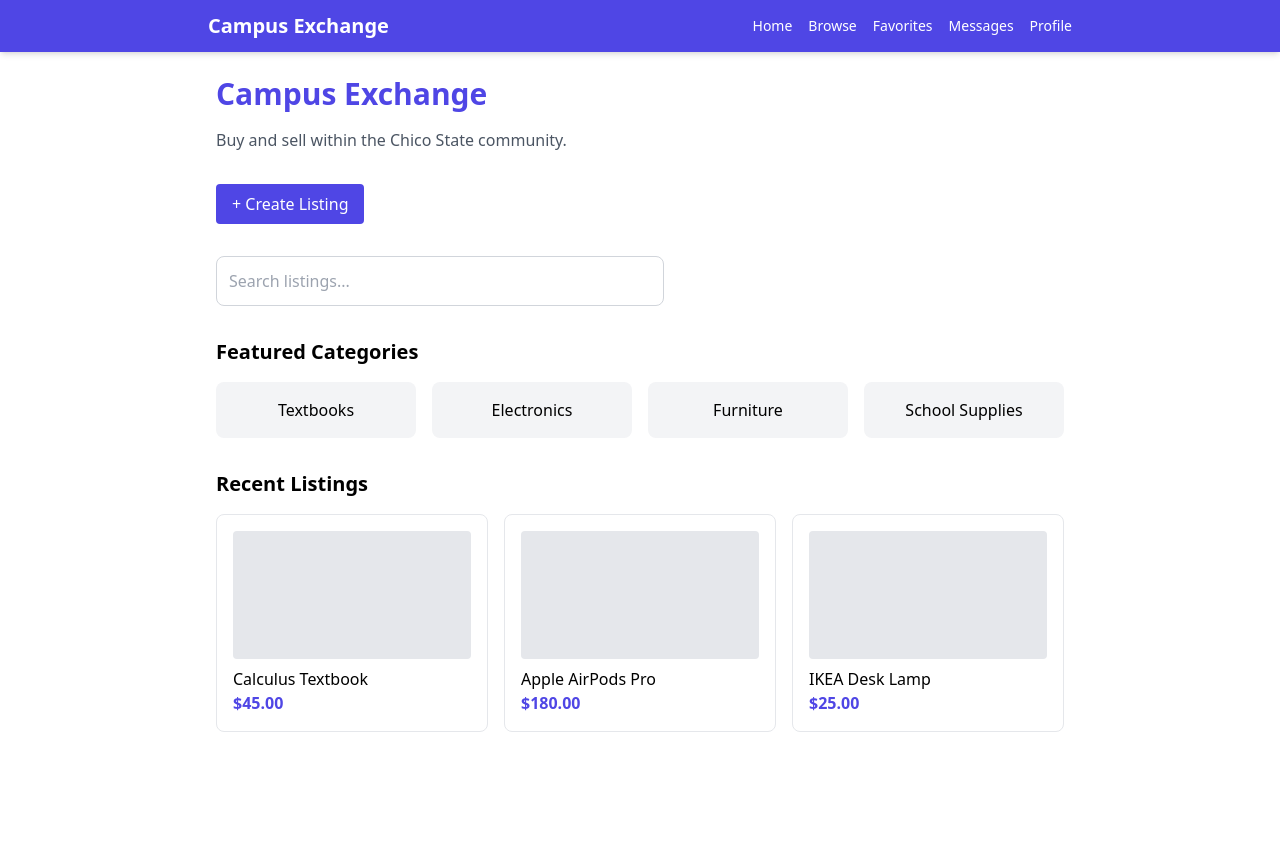
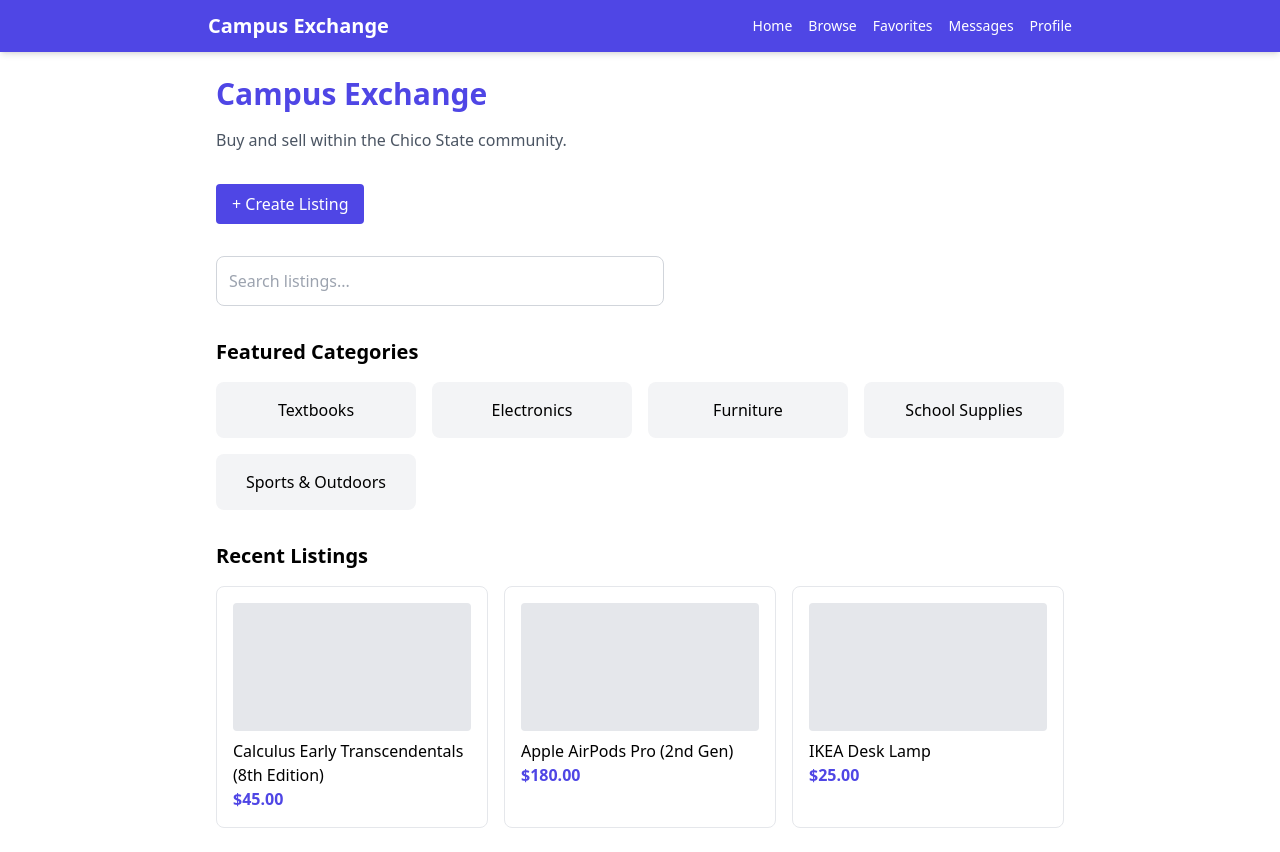
Before and after one commit to joey564-wq/prototype1, a React (Vite) app in the folder client/: page / in a window 1280 px wide. Before the commit the page ends 800 px from the top, so only its background shows below. Built offline with nearby package versions, Linux system fonts and the light colour scheme.

Commit message:
fix: connect HomePage to mock data
- Use mock categories for featured categories
- Use mock listings for recent listings
- Ensure consistency with other pages

```diff
--- a/client/src/pages/HomePage.jsx
+++ b/client/src/pages/HomePage.jsx
@@ -1,7 +1,11 @@
 import Navbar from '../components/Navbar.jsx';
 import { Link } from 'react-router-dom';
+import { listings, categories } from '../lib/mockData.js';
 
 export default function HomePage() {
+  // Show first 3 listings as "recent"
+  const recentListings = listings.slice(0, 3);
+
   return (
     <div>
       <Navbar />
@@ -23,29 +27,20 @@ export default function HomePage() {
 
         <h2 className="text-xl font-semibold mb-4">Featured Categories</h2>
         <div className="grid grid-cols-2 md:grid-cols-4 gap-4 mb-8">
-          <Link to="/listings" className="p-4 bg-gray-100 rounded-lg text-center hover:bg-gray-200">Textbooks</Link>
-          <Link to="/listings" className="p-4 bg-gray-100 rounded-lg text-center hover:bg-gray-200">Electronics</Link>
-          <Link to="/listings" className="p-4 bg-gray-100 rounded-lg text-center hover:bg-gray-200">Furniture</Link>
-          <Link to="/listings" className="p-4 bg-gray-100 rounded-lg text-center hover:bg-gray-200">School Supplies</Link>
+          {categories.map(cat => (
+            <Link key={cat.id} to="/listings" className="p-4 bg-gray-100 rounded-lg text-center hover:bg-gray-200">{cat.name}</Link>
+          ))}
         </div>
 
         <h2 className="text-xl font-semibold mb-4">Recent Listings</h2>
         <div className="grid grid-cols-1 md:grid-cols-3 gap-4">
-          <Link to="/listings/1" className="border rounded-lg p-4 hover:shadow-lg transition">
-            <div className="h-32 bg-gray-200 rounded mb-2"></div>
-            <h3 className="font-medium">Calculus Textbook</h3>
-            <p className="text-brand-600 font-bold">$45.00</p>
-          </Link>
-          <Link to="/listings/2" className="border rounded-lg p-4 hover:shadow-lg transition">
-            <div className="h-32 bg-gray-200 rounded mb-2"></div>
-            <h3 className="font-medium">Apple AirPods Pro</h3>
-            <p className="text-brand-600 font-bold">$180.00</p>
-          </Link>
-          <Link to="/listings/3" className="border rounded-lg p-4 hover:shadow-lg transition">
-            <div className="h-32 bg-gray-200 rounded mb-2"></div>
-            <h3 className="font-medium">IKEA Desk Lamp</h3>
-            <p className="text-brand-600 font-bold">$25.00</p>
-          </Link>
+          {recentListings.map(listing => (
+            <Link key={listing.id} to={`/listings/${listing.id}`} className="border rounded-lg p-4 hover:shadow-lg transition">
+              <div className="h-32 bg-gray-200 rounded mb-2"></div>
+              <h3 className="font-medium">{listing.title}</h3>
+              <p className="text-brand-600 font-bold">${listing.price.toFixed(2)}</p>
+            </Link>
+          ))}
         </div>
       </main>
     </div>
```
